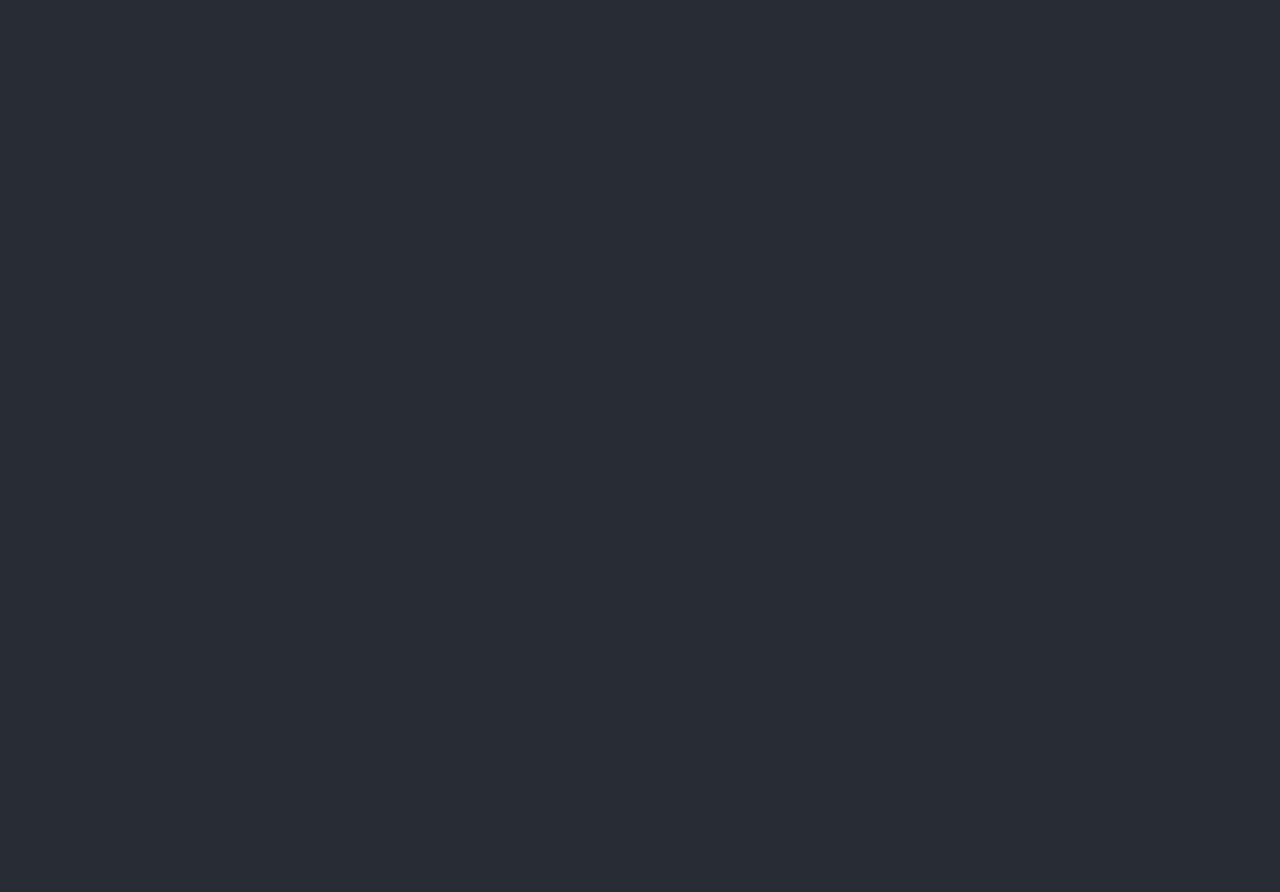
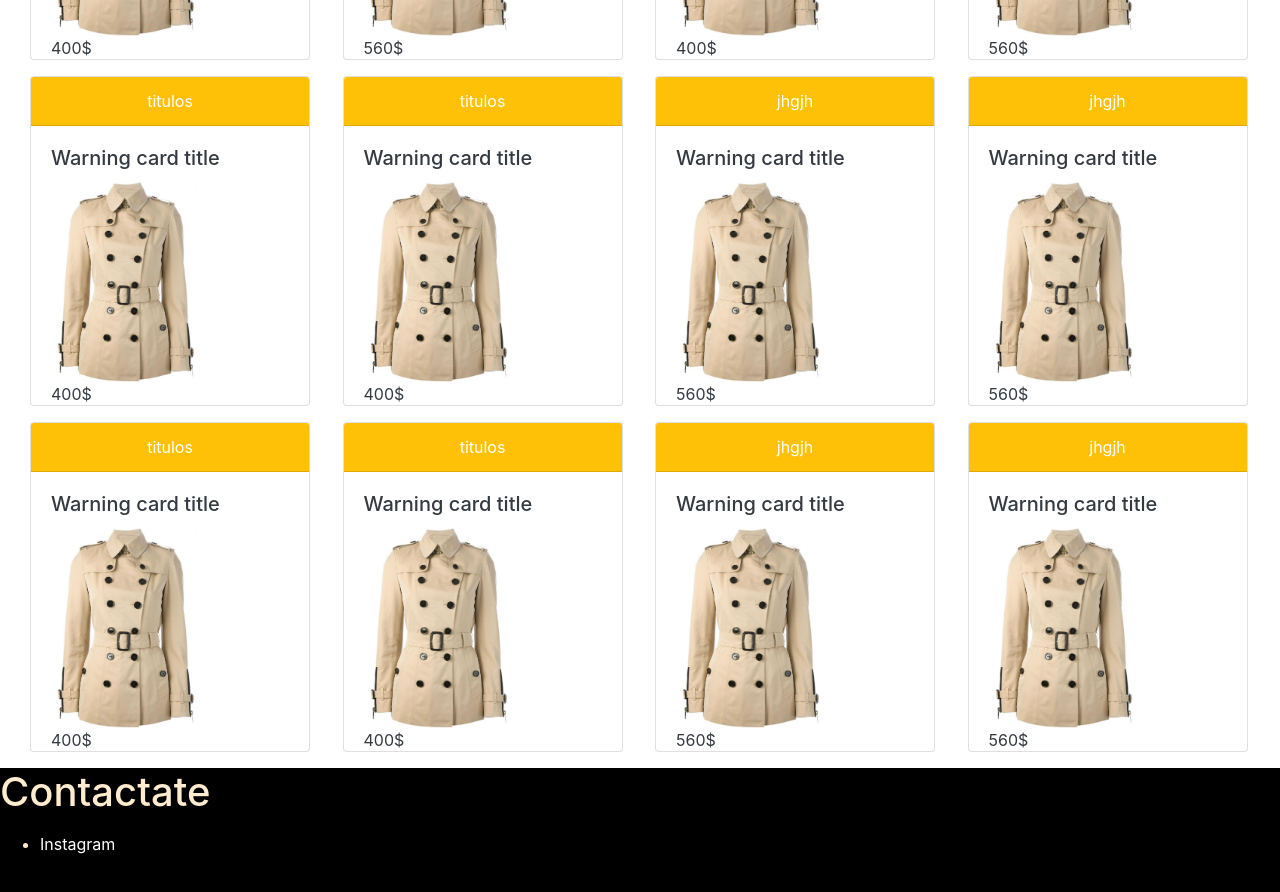
Before and after one commit to carolainseija/stack-mern, a React (Create React App) app: page / in a window 1280 px wide. Shown: the part 1260-2152 px from the top of the page. Before the commit the page ends 856 px from the top, so only its background shows below. Built offline with nearby package versions, Linux system fonts and the light colour scheme.

Commit message:
parte del footer, summer catalogo de fotos, cards, agregue nuevas imagenes

```diff
--- /dev/null
+++ b/src/components/catalogue/Summer/cards/Card.js
@@ -0,0 +1,18 @@
+import {React, props} from 'react';
+import 'bootstrap/dist/css/bootstrap.min.css';
+import './card.css';
+
+export const Cards = (props)=> {
+   return(
+    <div className="Cards col-3">
+    <div class="card text-dark" >
+<div class="card-header bg-warning text-white text-center"> {props.titleCard} </div>
+<div class="card-body">
+ <h5 class="card-title">Warning card title</h5>
+<div className="container-img"></div>
+ <p class="Precios text-dark"> {props.prices} </p>
+</div>
+</div>
+     </div>
+   )
+}
--- /dev/null
+++ b/src/components/catalogue/Summer/cards/card.css
@@ -0,0 +1,13 @@
+.container-img {
+     width: 200px;
+     height: 200px;
+    background-image: url('../../../../images/ropa02.jpg');
+    background-size: contain;
+    background-repeat: no-repeat;
+}
+
+.card {
+    width: 280px;
+    height: 330px;
+
+}
--- /dev/null
+++ b/src/components/catalogue/Summer/summer.js
@@ -0,0 +1,66 @@
+import React from 'react';
+import 'bootstrap/dist/css/bootstrap.min.css';
+import { Cards } from './cards/Card';
+export const Summer = ()=> {
+    return(
+   <div>
+        <div className="d-flex col-12 justify-content-center mb-3">
+        <Cards
+        prices="400$"
+        titleCard="titulos"
+        />
+        <Cards
+        titleCard="jhgjh"
+        prices="560$"
+         />
+          <Cards
+        prices="400$"
+        titleCard="titulos"
+        />
+          <Cards
+        titleCard="jhgjh"
+        prices="560$"
+         />
+
+    </div>
+    <div className="d-flex col-12 justify-content-center mb-3">
+        <Cards
+        prices="400$"
+        titleCard="titulos"
+        />
+         <Cards
+        prices="400$"
+        titleCard="titulos"
+        />
+        <Cards
+        titleCard="jhgjh"
+        prices="560$"
+         />
+          <Cards
+        titleCard="jhgjh"
+        prices="560$"
+         />
+
+    </div>
+    <div className="d-flex col-12 justify-content-center mb-3">
+        <Cards
+        prices="400$"
+        titleCard="titulos"
+        />
+         <Cards
+        prices="400$"
+        titleCard="titulos"
+        />
+        <Cards
+        titleCard="jhgjh"
+        prices="560$"
+         />
+          <Cards
+        titleCard="jhgjh"
+        prices="560$"
+         />
+
+    </div>
+   </div>
+    )
+}
--- /dev/null
+++ b/src/components/footer/Footer.js
@@ -0,0 +1,15 @@
+import React from 'react';
+import './footer.css';
+export const Footer = ( )=> {
+    return(
+        <div className="container-footer">
+            <h1>Contactate</h1>
+
+            <p></p>
+            <ul >
+                <li > <a className="instagram  text-decoration-none text-white text-decorations-none" href="#">Instagram</a> </li>
+            </ul>
+
+        </div>
+    )
+}
--- /dev/null
+++ b/src/components/footer/footer.css
@@ -0,0 +1,13 @@
+.container-footer {
+    background-color: black;
+    width: 100%;
+     height: 400px;
+     color: blanchedalmond;
+}
+
+.instagram {
+    list-style: none;
+}
+.instagram:hover {
+    color: yellow;
+}
--- a/src/pages/Login.js
+++ b/src/pages/Login.js
@@ -3,6 +3,9 @@ import "bootstrap/dist/css/bootstrap.min.css";
 import { TheNav } from "../components/TheNav";
 import "./style.css";
 import {useHistory} from 'react-router-dom';
+import { Summer } from "../components/catalogue/Summer/summer";
+import { Footer } from "../components/footer/Footer";
+
 
 
 export const Login = () => {
@@ -22,12 +25,22 @@ const seeMore = ()=> {
       <div className="container-nav">
         <TheNav />
       </div>
-      <div className="container-root">
+     <div className="container-root">
         <h2>BIENVENIDO 2021</h2>
         <div className="container-btn">
           <button onClick={seeMore} className="btn btn-warning col-5">VER CATALOGO</button>
         </div>
-      </div>
+  </div>
+
+  <div className="mt-5">
+
+    <h2 className="text-center fs-1 mt-5 mb-5">CATALOGO 2021!!</h2>
+
+<Summer />
+  </div>
+
+<Footer />
+
     </div>
   );
 };
--- a/src/pages/style.css
+++ b/src/pages/style.css
@@ -4,9 +4,7 @@
   text-align: center;
 }
 
-body {
-  background-color: #282c34;
-}
+
 
 .container-nav {
   margin: 0px;
```
Also changed, not shown: src/images/ropa02.jpg (added), 1 other file (tests, documents, lock files or other folders).
